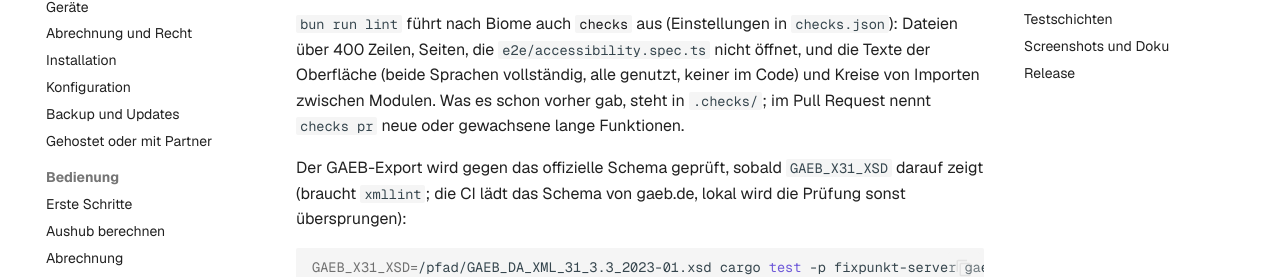
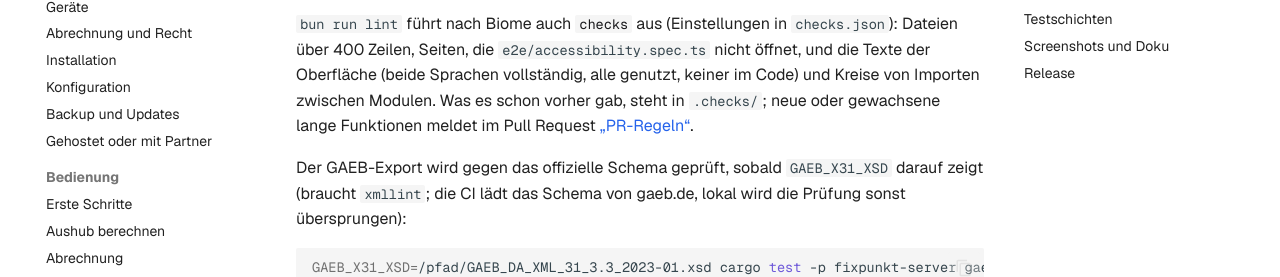
Before and after one commit to Speicherstadt/fixpunkt, an MkDocs documentation site: the page built from docs/entwicklung.md, in a window 1280 px wide and 900 px high, scrolled down 434 px. Shown: the part 170-447 px from the top of the window. Built offline with MkDocs 1.6.1 and Material for MkDocs 9.7.7, drawn with Linux system fonts in a browser that asks for light colours; plug-ins that fetch from the network failed and are left out; comment, search, counter and statistics services are not loaded.

Commit message:
docs: Entwicklung nennt PR-Regeln statt des entfernten checks pr
Co-Authored-By: Claude Opus 5.5 <noreply@anthropic.com>
Claude-Session: https://claude.ai/code/session_01Y3rdfYczQTEwj9sW7zxtt5

```diff
--- a/docs/entwicklung.md
+++ b/docs/entwicklung.md
@@ -31,7 +31,7 @@ zensical build --strict   # wenn docs/ oder mkdocs.yml geändert
 `bun run lint` führt nach Biome auch [`checks`](https://github.com/firsttris/workflows#checks) aus (Einstellungen in
 `checks.json`): Dateien über 400 Zeilen, Seiten, die `e2e/accessibility.spec.ts` nicht öffnet, und die Texte der
 Oberfläche (beide Sprachen vollständig, alle genutzt, keiner im Code) und Kreise von Importen zwischen Modulen. Was es schon vorher gab, steht in `.checks/`;
-im Pull Request nennt `checks pr` neue oder gewachsene lange Funktionen.
+neue oder gewachsene lange Funktionen meldet im Pull Request [„PR-Regeln“](mitwirken.md#automatische-pruefungen).
 
 Der GAEB-Export wird gegen das offizielle Schema geprüft, sobald `GAEB_X31_XSD` darauf zeigt (braucht `xmllint`;
 die CI lädt das Schema von gaeb.de, lokal wird die Prüfung sonst übersprungen):
```
